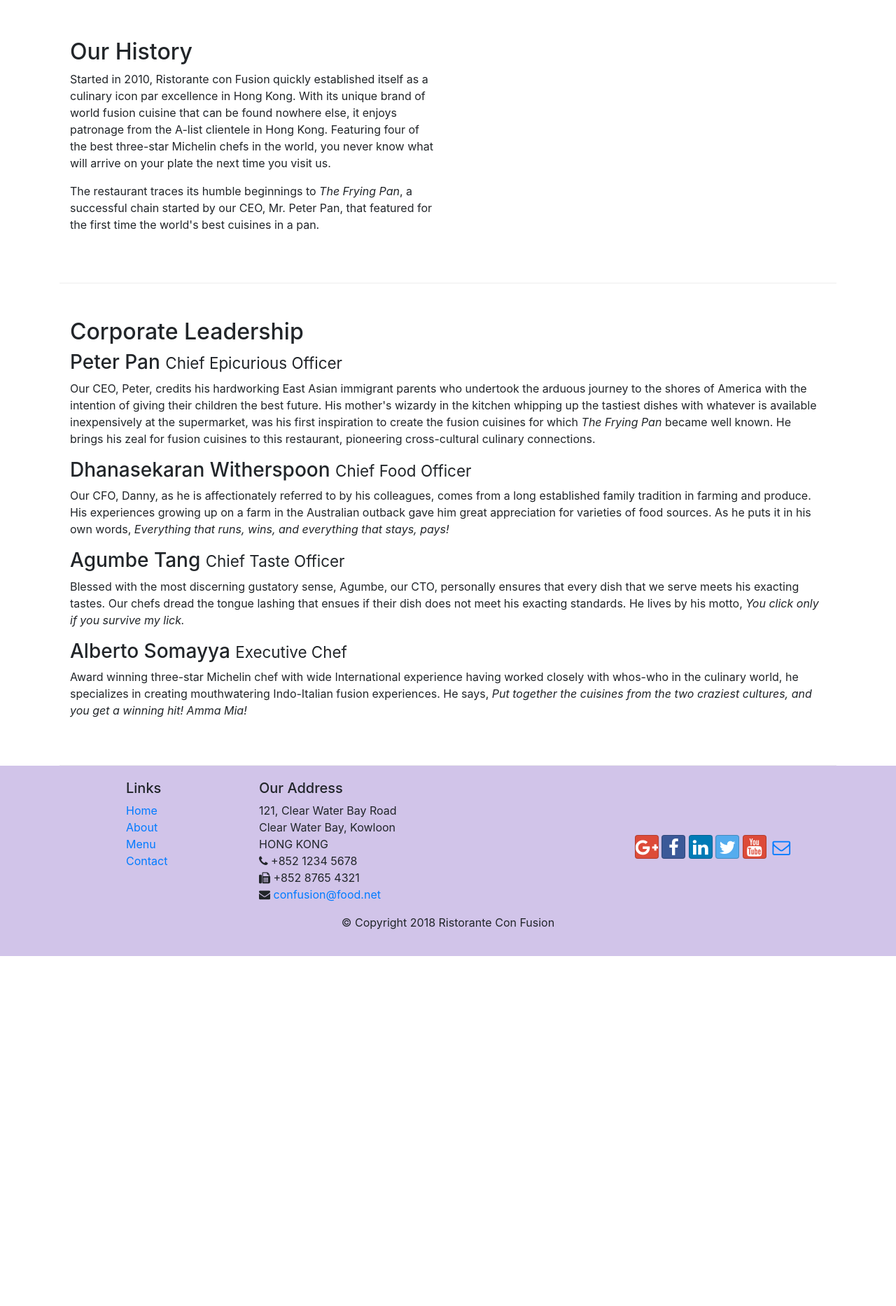
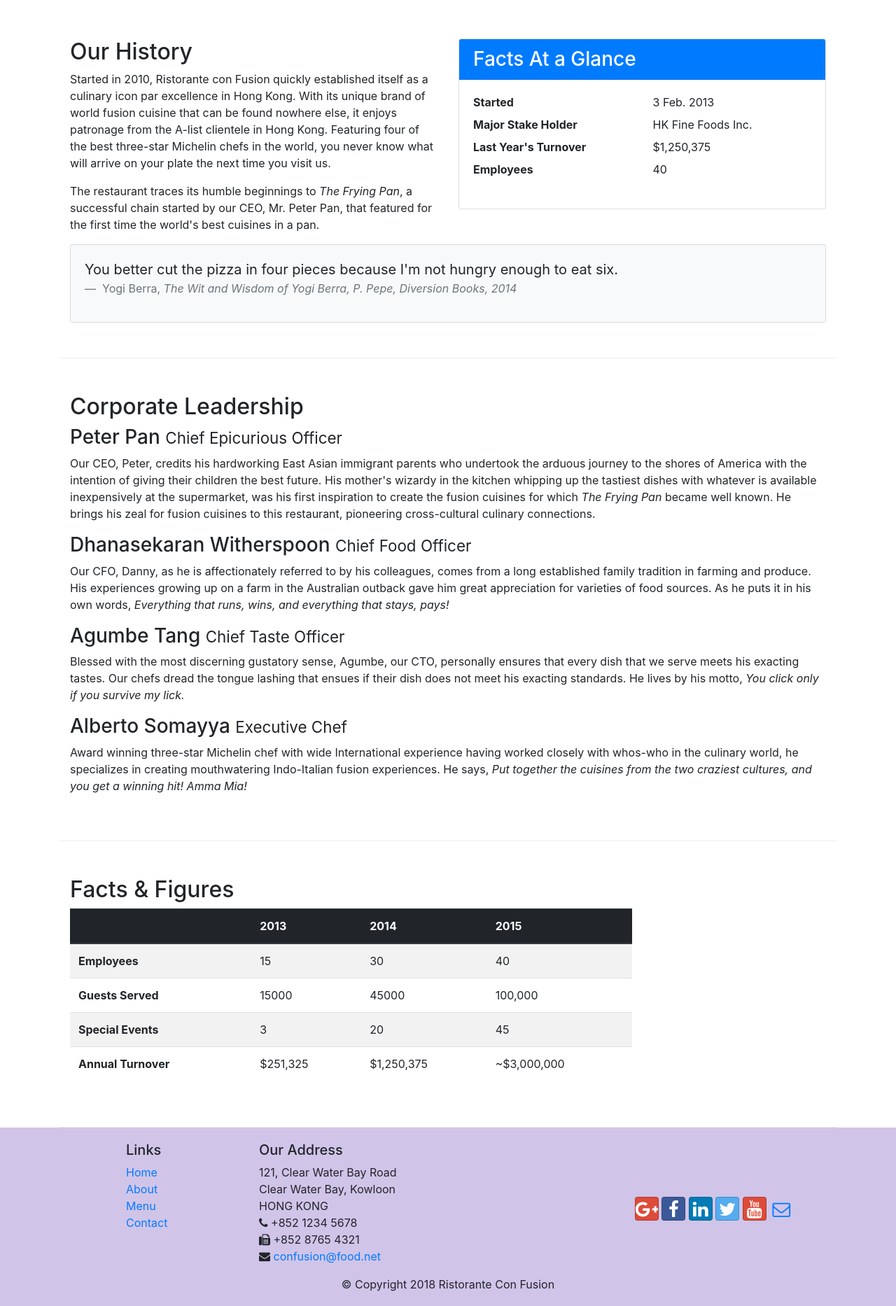
Before and after one commit to Code16-Gautam/CourseraFrontend, a website: page aboutus.html in a window 1280 px wide. Shown: the part 460-2326 px from the top of the page at 70% size. Before the commit the page ends 1826 px from the top, so only its background shows below. Drawn offline with nearby package versions, Linux system fonts and the light colour scheme.

Commit message:
Tables and Cards

```diff
--- a/aboutus.html
+++ b/aboutus.html
@@ -1,40 +1,67 @@
 <!DOCTYPE html>
 <html lang="en">
-
   <head>
     <!-- Required meta tags always come first -->
-    <meta charset="utf-8">
-    <meta name="viewport" content="width=device-width, initial-scale=1, shrink-to-fit=no">
-    <meta http-equiv="x-ua-compatible" content="ie=edge">
+    <meta charset="utf-8" />
+    <meta
+      name="viewport"
+      content="width=device-width, initial-scale=1, shrink-to-fit=no"
+    />
+    <meta http-equiv="x-ua-compatible" content="ie=edge" />
 
     <!-- Bootstrap CSS -->
-    <link rel="stylesheet" href="node_modules/bootstrap/dist/css/bootstrap.min.css">
-    <link href="css/styles.css" rel="stylesheet">
-    <link rel="stylesheet" href="node_modules/font-awesome/css/font-awesome.min.css">
-    <link rel="stylesheet" href="css/styles.css">
-    <link rel="stylesheet" href="node_modules/bootstrap-social/bootstrap-social.css">
+    <link
+      rel="stylesheet"
+      href="node_modules/bootstrap/dist/css/bootstrap.min.css"
+    />
+    <link href="css/styles.css" rel="stylesheet" />
+    <link
+      rel="stylesheet"
+      href="node_modules/font-awesome/css/font-awesome.min.css"
+    />
+    <link rel="stylesheet" href="css/styles.css" />
+    <link
+      rel="stylesheet"
+      href="node_modules/bootstrap-social/bootstrap-social.css"
+    />
 
     <title>Ristorante Con Fusion: About Us</title>
-
   </head>
 
   <body>
     <nav class="navbar navbar-dark navbar-expand-sm fixed-top">
       <div class="container">
-            <button class="navbar-toggler" type="button" data-toggle="collapse" data-target="#Navbar">
+        <button
+          class="navbar-toggler"
+          type="button"
+          data-toggle="collapse"
+          data-target="#Navbar"
+        >
           <span class="navbar-toggler-icon"></span>
         </button>
         <a class="navbar-brand" href="#">Ristorante Con Fusion</a>
         <div class="collapse navbar-collapse" id="Navbar">
           <ul class="navbar-nav mr-auto">
-                    <li class="nav-item"><a class="nav-link" href="./index.html"><span class="fa fa-home fa-lg"></span>
-                            Home</a></li>
-                    <li class="nav-item active"><a class="nav-link" href="./aboutus.html"><span
-                                class="fa fa-info fa-lg"></span> About</a></li>
-                    <li class="nav-item"><a class="nav-link" href="#"><span class="fa fa-list fa-lg"></span> Menu</a>
+            <li class="nav-item">
+              <a class="nav-link" href="./index.html"
+                ><span class="fa fa-home fa-lg"></span> Home</a
+              >
             </li>
-                    <li class="nav-item"><a class="nav-link" href="./contactus.html"><span
-                                class="fa fa-address-card fa-lg"></span> Contact</a></li>
+            <li class="nav-item active">
+              <a class="nav-link" href="./aboutus.html"
+                ><span class="fa fa-info fa-lg"></span> About</a
+              >
+            </li>
+            <li class="nav-item">
+              <a class="nav-link" href="#"
+                ><span class="fa fa-list fa-lg"></span> Menu</a
+              >
+            </li>
+            <li class="nav-item">
+              <a class="nav-link" href="./contactus.html"
+                ><span class="fa fa-address-card fa-lg"></span> Contact</a
+              >
+            </li>
           </ul>
         </div>
       </div>
@@ -44,11 +71,13 @@
         <div class="row row-header row-header">
           <div class="col-12 col-sm-6">
             <h1>Ristorante con Fusion</h1>
-                    <p>We take inspiration from the World's best cuisines, and create a unique fusion experience. Our
-                        lipsmacking creations will tickle your culinary senses!</p>
+            <p>
+              We take inspiration from the World's best cuisines, and create a
+              unique fusion experience. Our lipsmacking creations will tickle
+              your culinary senses!
+            </p>
           </div>
-                <div class="col-12 col-sm">
-                </div>
+          <div class="col-12 col-sm"></div>
         </div>
       </div>
     </header>
@@ -56,66 +85,161 @@
     <div class="container">
       <div class="row">
         <ol class="col-12 breadcrumb">
-                <li class="breadcrumb-item"> <a href="./index.html">Home </a></li>
+          <li class="breadcrumb-item"><a href="./index.html">Home </a></li>
 
-                <li class="breadcrumb-item active"> <a> About Us</a> </li>
+          <li class="breadcrumb-item active"><a> About Us</a></li>
         </ol>
         <div class="col-12">
           <h3>About Us</h3>
-                <hr>
+          <hr />
         </div>
       </div>
 
       <div class="row row-content">
         <div class="col-12 col-sm-6">
           <h2>Our History</h2>
-                <p>Started in 2010, Ristorante con Fusion quickly established itself as a culinary icon par excellence
-                    in Hong Kong. With its unique brand of world fusion cuisine that can be found nowhere else, it
-                    enjoys patronage from the A-list clientele in Hong Kong. Featuring four of the best three-star
-                    Michelin chefs in the world, you never know what will arrive on your plate the next time you visit
-                    us.</p>
-                <p>The restaurant traces its humble beginnings to <em>The Frying Pan</em>, a successful chain started by
-                    our CEO, Mr. Peter Pan, that featured for the first time the world's best cuisines in a pan.</p>
+          <p>
+            Started in 2010, Ristorante con Fusion quickly established itself as
+            a culinary icon par excellence in Hong Kong. With its unique brand
+            of world fusion cuisine that can be found nowhere else, it enjoys
+            patronage from the A-list clientele in Hong Kong. Featuring four of
+            the best three-star Michelin chefs in the world, you never know what
+            will arrive on your plate the next time you visit us.
+          </p>
+          <p>
+            The restaurant traces its humble beginnings to
+            <em>The Frying Pan</em>, a successful chain started by our CEO, Mr.
+            Peter Pan, that featured for the first time the world's best
+            cuisines in a pan.
+          </p>
         </div>
-            <div>
+        <div class="col-12 col-sm-6">
+          <div class="card">
+            <h3 class="card-header bg-primary text-white">Facts At a Glance</h3>
+            <div class="card-body">
+              <dl class="row">
+                <dt class="col-6">Started</dt>
+                <dd class="col-6">3 Feb. 2013</dd>
+                <dt class="col-6">Major Stake Holder</dt>
+                <dd class="col-6">HK Fine Foods Inc.</dd>
+                <dt class="col-6">Last Year's Turnover</dt>
+                <dd class="col-6">$1,250,375</dd>
+                <dt class="col-6">Employees</dt>
+                <dd class="col-6">40</dd>
+              </dl>
             </div>
           </div>
-
+        </div>
+        <div class="col-12">
+          <div class="card card-body bg-light">
+            <blockquote class="blockquote">
+              <p class="mb-0">
+                You better cut the pizza in four pieces because I'm not hungry
+                enough to eat six.
+              </p>
+              <footer class="blockquote-footer">
+                Yogi Berra,
+                <cite title="Source Title"
+                  >The Wit and Wisdom of Yogi Berra, P. Pepe, Diversion Books,
+                  2014</cite
+                >
+              </footer>
+            </blockquote>
+          </div>
+        </div>
+      </div>
 
       <div class="row row-content">
         <div class="col-12">
           <h2>Corporate Leadership</h2>
           <h3>Peter Pan <small>Chief Epicurious Officer</small></h3>
-                <p class="d-none  d-sm-block">Our CEO, Peter, credits his hardworking East Asian immigrant parents who
-                    undertook the arduous
-                    journey to the shores of America with the intention of giving their children the best future. His
-                    mother's wizardy in the kitchen whipping up the tastiest dishes with whatever is available
-                    inexpensively at the supermarket, was his first inspiration to create the fusion cuisines for which
-                    <em>The Frying Pan</em> became well known. He brings his zeal for fusion cuisines to this
-                    restaurant, pioneering cross-cultural culinary connections.
+          <p class="d-none d-sm-block">
+            Our CEO, Peter, credits his hardworking East Asian immigrant parents
+            who undertook the arduous journey to the shores of America with the
+            intention of giving their children the best future. His mother's
+            wizardy in the kitchen whipping up the tastiest dishes with whatever
+            is available inexpensively at the supermarket, was his first
+            inspiration to create the fusion cuisines for which
+            <em>The Frying Pan</em> became well known. He brings his zeal for
+            fusion cuisines to this restaurant, pioneering cross-cultural
+            culinary connections.
           </p>
           <h3>Dhanasekaran Witherspoon <small>Chief Food Officer</small></h3>
-                <p class="d-none  d-sm-block">Our CFO, Danny, as he is affectionately referred to by his colleagues,
-                    comes from a long established
-                    family tradition in farming and produce. His experiences growing up on a farm in the Australian
-                    outback gave him great appreciation for varieties of food sources. As he puts it in his own words,
-                    <em>Everything that runs, wins, and everything that stays, pays!</em>
+          <p class="d-none d-sm-block">
+            Our CFO, Danny, as he is affectionately referred to by his
+            colleagues, comes from a long established family tradition in
+            farming and produce. His experiences growing up on a farm in the
+            Australian outback gave him great appreciation for varieties of food
+            sources. As he puts it in his own words,
+            <em
+              >Everything that runs, wins, and everything that stays, pays!</em
+            >
           </p>
           <h3>Agumbe Tang <small>Chief Taste Officer</small></h3>
-                <p class="d-none  d-sm-block">Blessed with the most discerning gustatory sense, Agumbe, our CTO,
-                    personally ensures that every dish
-                    that we serve meets his exacting tastes. Our chefs dread the tongue lashing that ensues if their
-                    dish does not meet his exacting standards. He lives by his motto, <em>You click only if you survive
-                        my lick.</em></p>
+          <p class="d-none d-sm-block">
+            Blessed with the most discerning gustatory sense, Agumbe, our CTO,
+            personally ensures that every dish that we serve meets his exacting
+            tastes. Our chefs dread the tongue lashing that ensues if their dish
+            does not meet his exacting standards. He lives by his motto,
+            <em>You click only if you survive my lick.</em>
+          </p>
           <h3>Alberto Somayya <small>Executive Chef</small></h3>
-                <p class="d-none  d-sm-block">Award winning three-star Michelin chef with wide International experience
-                    having worked closely with
-                    whos-who in the culinary world, he specializes in creating mouthwatering Indo-Italian fusion
-                    experiences. He says, <em>Put together the cuisines from the two craziest cultures, and you get a
-                        winning hit! Amma Mia!</em></p>
+          <p class="d-none d-sm-block">
+            Award winning three-star Michelin chef with wide International
+            experience having worked closely with whos-who in the culinary
+            world, he specializes in creating mouthwatering Indo-Italian fusion
+            experiences. He says,
+            <em
+              >Put together the cuisines from the two craziest cultures, and you
+              get a winning hit! Amma Mia!</em
+            >
+          </p>
         </div>
       </div>
-
+      <div class="row row-content">
+        <div class="col-12 col-sm-9">
+          <h2>Facts &amp; Figures</h2>
+          <div class="table-responsive">
+            <table class="table table-striped">
+              <thead class="thead-dark">
+                <tr>
+                  <th>&nbsp;</th>
+                  <th>2013</th>
+                  <th>2014</th>
+                  <th>2015</th>
+                </tr>
+              </thead>
+              <tbody>
+                <tr>
+                  <th>Employees</th>
+                  <td>15</td>
+                  <td>30</td>
+                  <td>40</td>
+                </tr>
+                <tr>
+                  <th>Guests Served</th>
+                  <td>15000</td>
+                  <td>45000</td>
+                  <td>100,000</td>
+                </tr>
+                <tr>
+                  <th>Special Events</th>
+                  <td>3</td>
+                  <td>20</td>
+                  <td>45</td>
+                </tr>
+                <tr>
+                  <th>Annual Turnover</th>
+                  <td>$251,325</td>
+                  <td>$1,250,375</td>
+                  <td>~$3,000,000</td>
+                </tr>
+              </tbody>
+            </table>
+          </div>
+        </div>
+        <div class="col-12 col-sm-3"></div>
+      </div>
     </div>
 
     <footer class="footer">
@@ -133,27 +257,45 @@
           <div class="col-7 col-sm-5">
             <h5>Our Address</h5>
             <address>
-                        121, Clear Water Bay Road<br>
-                        Clear Water Bay, Kowloon<br>
-                        HONG KONG<br>
-                        <span class="fa fa-phone"></span> +852 1234 5678<br>
-                        <span class="fa fa-fax"></span> +852 8765 4321<br>
-                        <span class="fa fa-envelope"></span><a href="mailto:confusion@food.net"> confusion@food.net</a>
+              121, Clear Water Bay Road<br />
+              Clear Water Bay, Kowloon<br />
+              HONG KONG<br />
+              <span class="fa fa-phone"></span> +852 1234 5678<br />
+              <span class="fa fa-fax"></span> +852 8765 4321<br />
+              <span class="fa fa-envelope"></span
+              ><a href="mailto:confusion@food.net"> confusion@food.net</a>
             </address>
           </div>
           <div class="col-12 col-sm-4 align-self-center">
             <div class="text-center">
-                        <a class="btn btn-social-icon btn-google" href="http://google.com/+"><i
-                                class="fa fa-google-plus"></i></a>
-                        <a class="btn btn-social-icon btn-facebook" href="http://www.facebook.com/profile.php?id="><i
-                                class="fa fa-facebook"></i></a>
-                        <a class="btn btn-social-icon btn-linkedin" href="http://www.linkedin.com/in/"><i
-                                class="fa fa-linkedin"></i></a>
-                        <a class="btn btn-social-icon btn-twitter" href="http://twitter.com/"><i
-                                class="fa fa-twitter"></i></a>
-                        <a class="btn btn-social-icon btn-google" href="http://youtube.com/"><i
-                                class="fa fa-youtube"></i></a>
-                        <a class="btn btn-social-icon btn-envolope" href="mailto:"><i class="fa fa-envelope-o"></i></a>
+              <a
+                class="btn btn-social-icon btn-google"
+                href="http://google.com/+"
+                ><i class="fa fa-google-plus"></i
+              ></a>
+              <a
+                class="btn btn-social-icon btn-facebook"
+                href="http://www.facebook.com/profile.php?id="
+                ><i class="fa fa-facebook"></i
+              ></a>
+              <a
+                class="btn btn-social-icon btn-linkedin"
+                href="http://www.linkedin.com/in/"
+                ><i class="fa fa-linkedin"></i
+              ></a>
+              <a
+                class="btn btn-social-icon btn-twitter"
+                href="http://twitter.com/"
+                ><i class="fa fa-twitter"></i
+              ></a>
+              <a
+                class="btn btn-social-icon btn-google"
+                href="http://youtube.com/"
+                ><i class="fa fa-youtube"></i
+              ></a>
+              <a class="btn btn-social-icon btn-envolope" href="mailto:"
+                ><i class="fa fa-envelope-o"></i
+              ></a>
             </div>
           </div>
         </div>
@@ -163,9 +305,6 @@
           <p>© Copyright 2018 Ristorante Con Fusion</p>
         </div>
       </div>
-        </div>
     </footer>
-
   </body>
-
 </html>
```
Lines whose indentation alone changed are shown as unchanged.
